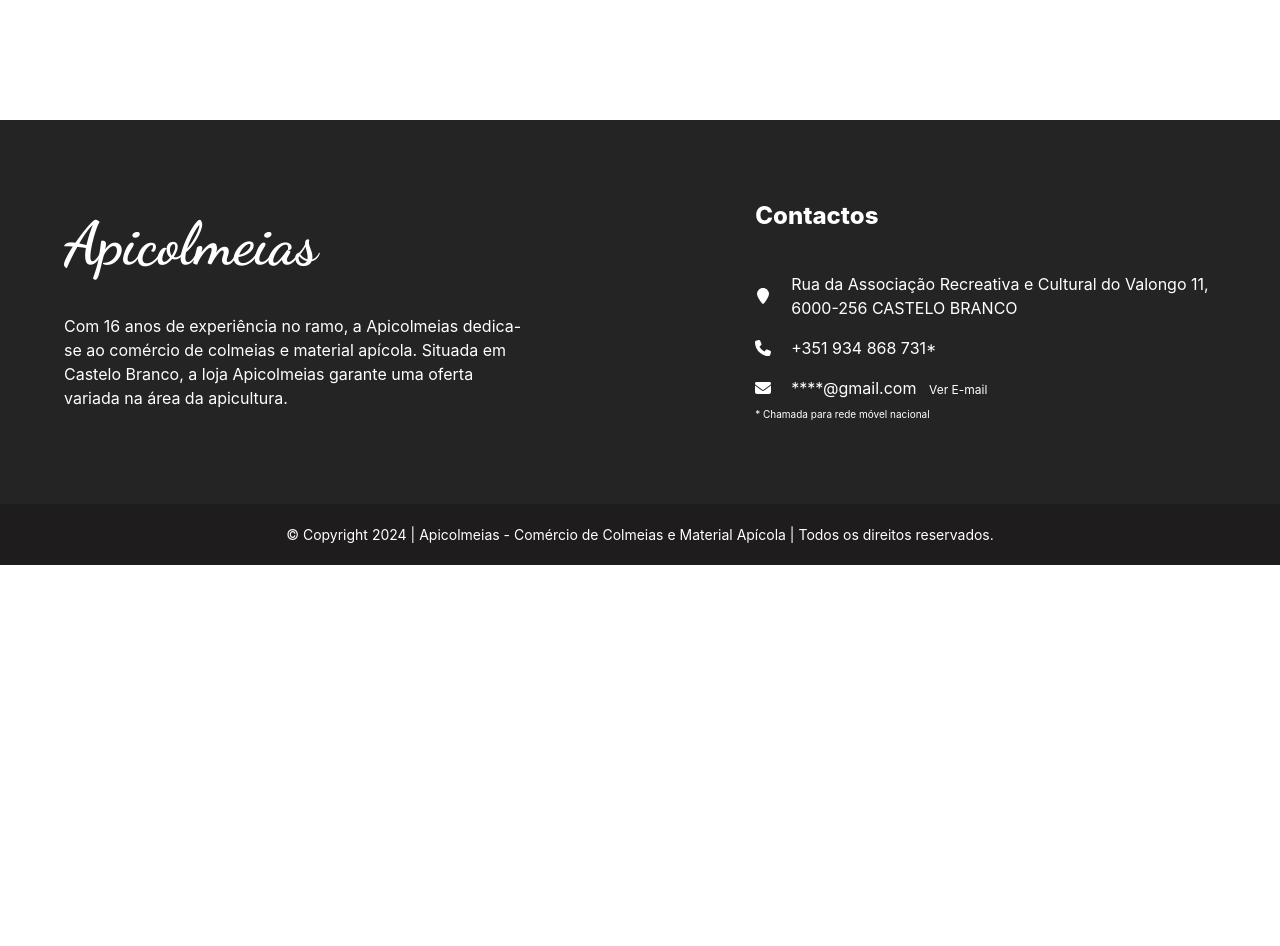
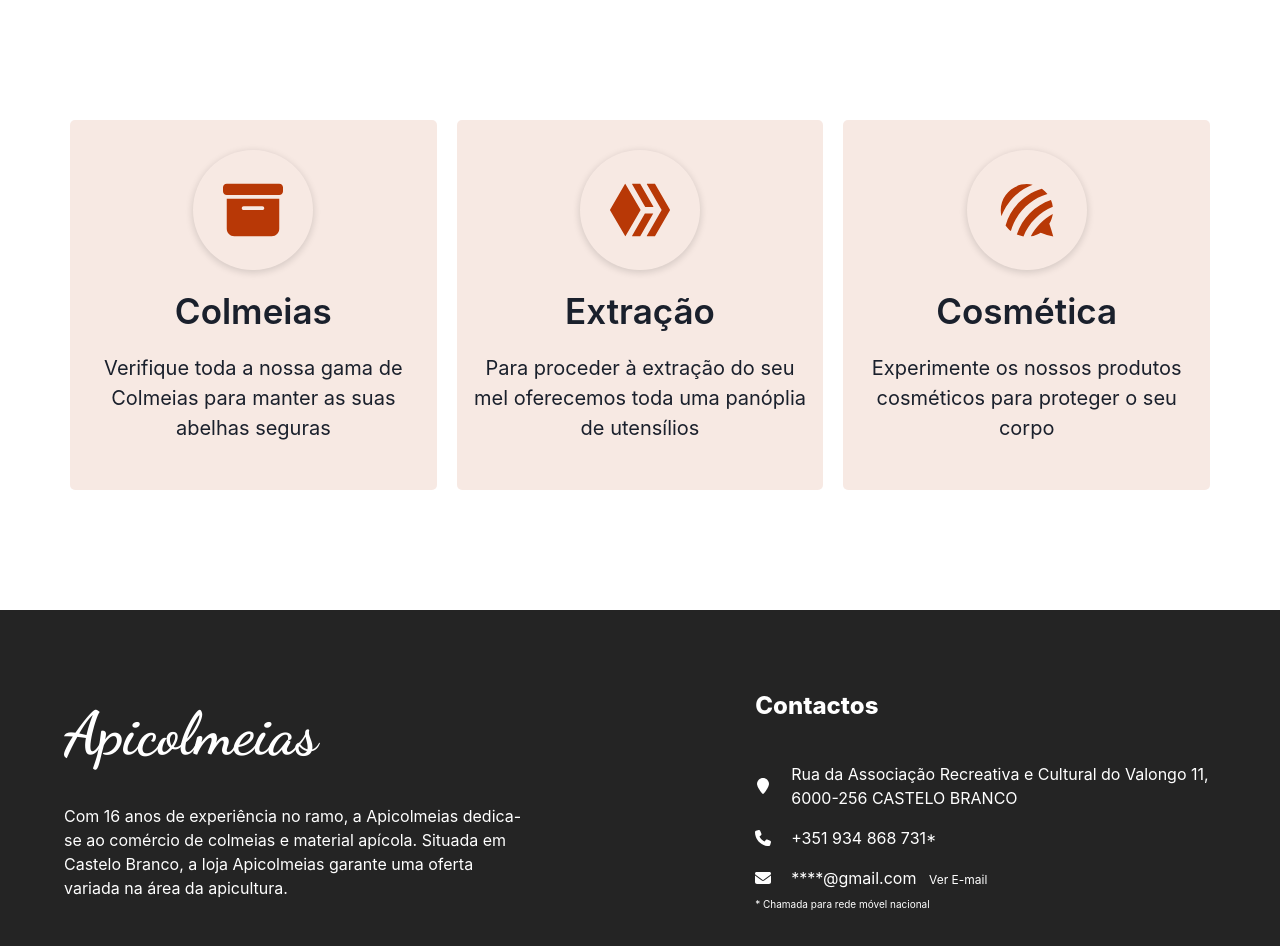
Before and after one commit to j-pcgoncalves/apicolmeias, a React (Vite) app: page / in a window 1280 px wide. Shown: the part 900-1846 px from the top of the page. Before the commit the page ends 1465 px from the top, so only its background shows below. Built offline with nearby package versions, Linux system fonts and the light colour scheme.

Commit message:
create and style cards to apply in home component

```diff
--- a/src/components/Header.tsx
+++ b/src/components/Header.tsx
@@ -13,7 +13,7 @@ export default function Header() {
 
     return (
         <div className="bg-white flex justify-between py-5 px-5 items-center">
-            <h1 className="font-dancing font-extrabold text-5xl lg:text-6xl text-primary">Apicolmeias</h1>
+            <NavLink to="/" className="font-dancing font-extrabold text-5xl lg:text-6xl text-primary">Apicolmeias</NavLink>
 
             <ul className="gap-16 text-lg items-center hidden lg:flex">
                 <NavLink
--- a/src/components/home/Home.tsx
+++ b/src/components/home/Home.tsx
@@ -1,9 +1,17 @@
+import { FaBoxArchive, FaForumbee, FaHive } from "react-icons/fa6";
 import HeroSection from "../ui/HeroSection";
+import HomeCard from "../ui/HomeCard";
 
 const Home = () => {
     return (
         <>
             <HeroSection />
+
+            <div className="home-cards-container">
+                <HomeCard icon={<FaBoxArchive style={{ fontSize: "60px" }} />} title="Colmeias" text="Verifique toda a nossa gama de Colmeias para manter as suas abelhas seguras" />
+                <HomeCard icon={<FaHive style={{ fontSize: "60px" }} />} title="Extração" text="Para proceder à extração do seu mel oferecemos toda uma panóplia de utensílios" />
+                <HomeCard icon={<FaForumbee style={{ fontSize: "60px" }} />} title="Cosmética" text="Experimente os nossos produtos cosméticos para proteger o seu corpo" />
+            </div>
         </>
     );
 }
--- /dev/null
+++ b/src/components/ui/HomeCard.tsx
@@ -0,0 +1,21 @@
+import { ReactNode } from "react";
+
+interface HomeCardProps {
+    icon: ReactNode,
+    title: string;
+    text: string;
+}
+
+const HomeCard = ({ icon, title, text }: HomeCardProps) => {
+    return (
+        <div className="home-card-main">
+            <div className="home-card-icon">
+                {icon}
+            </div>
+            <span className="home-card-title">{title}</span>
+            <span className="home-card-text">{text}</span>
+        </div>
+    )
+}
+
+export default HomeCard;
--- a/src/index.css
+++ b/src/index.css
@@ -132,6 +132,40 @@
     .hero-btn:hover {
         background: #852703;
     }
+
+    .home-card-main {
+        background: theme("colors.secondary");
+        display: flex;
+        flex-direction: column;
+        border-radius: 5px;
+        align-items: center;
+        padding: 30px 15px;
+        gap: 15px;
+        height: 370px;
+    }
+
+    .home-card-icon {
+        color: theme("colors.primary");
+        box-shadow: 0px 2px 7px 1px #00000021;
+        border-radius: 50%;
+        padding: 30px;
+        transition: all 0.2s ease-in;
+    }
+
+    .home-card-title {
+        font-size: 35px;
+        font-weight: 600;
+    }
+
+    .home-card-text {
+        text-align: center;
+        font-size: 20px;
+    }
+
+    .home-card-main:hover > .home-card-icon {
+        background: theme("colors.primary");
+        color: white;
+    }
 }
 
 @layer base {
@@ -178,4 +212,12 @@
     .hero-main-text-2 {
         @apply text-6xl md:text-8xl text-footer-secondary font-bold z-10 relative tracking-wider mb-20;
     }
+
+    .home-cards-container {
+        @apply flex flex-col lg:flex-row items-center justify-center gap-5 py-0 px-[20px] sm:px-[70px] mb-[120px];
+    }
+
+    .home-card-main {
+        @apply w-full lg:w-[33%];
+    }
 }
--- a/tailwind.config.js
+++ b/tailwind.config.js
@@ -17,6 +17,7 @@ export default {
         primary: "#B83806",
         "footer-primary": "#242424",
         "footer-secondary": "#1E1C1C",
+        secondary: "#B838061C",
       }
     },
   },
```
